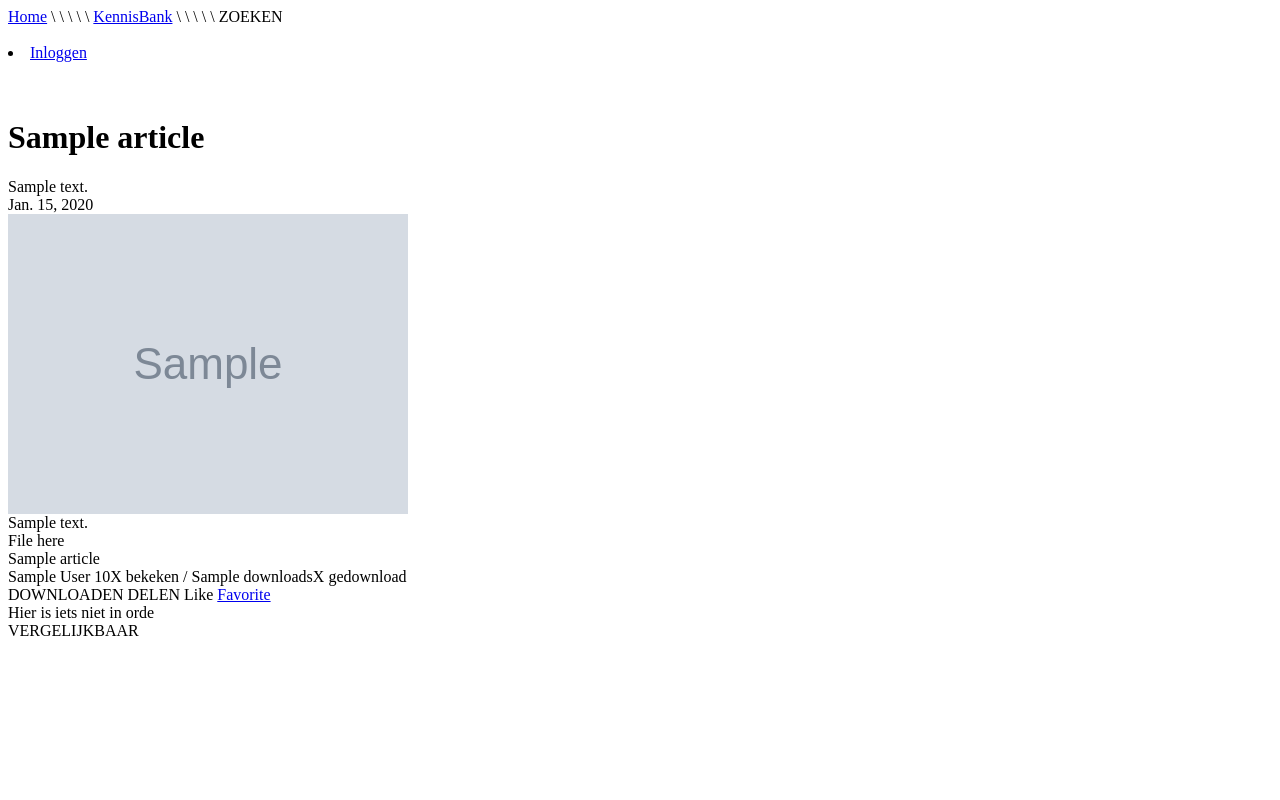
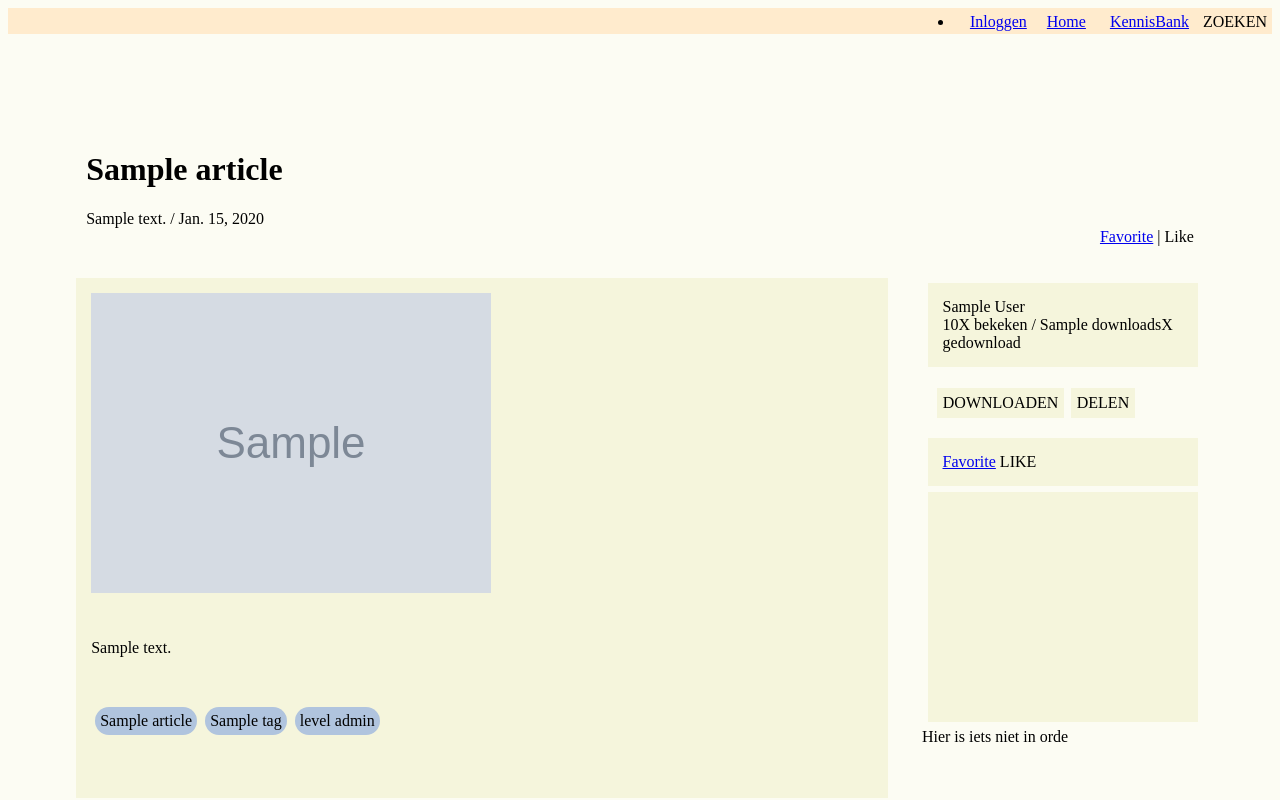
Before and after one commit to Ludicrux/Kennisdeler, a Django app: template apps/templates/articles/article_detail.html in a window 1280 px wide. Run offline with Django 3.2, Linux system fonts and the light colour scheme; the template is opened without the code that fills it: most values are stand-ins (such as "Sample title", 1, 10 or a date in 2020); grey boxes marked "Sample" are stand-in pictures.

Commit message:
added css for article list and detail views

```diff
--- a/apps/templates/articles/article_detail.html
+++ b/apps/templates/articles/article_detail.html
@@ -1,50 +1,102 @@
 {% extends "core/base.html" %}
 
 {% block content %}
+<div class="container">
+    <div class="col-top">
+
+        <div class="edit">
             {% if article_author %}
-            <a href="{{ article.get_absolute_url_edit }}">Bewerk kennis</a><br>
+                <a href="{{ article.get_absolute_url_edit }}">Bewerk kennis</a>
             {% endif %}
             {% if not_public %}
-            KENNIS STAAT OP PRIVÉ <br>
+                KENNIS STAAT OP PRIVÉ
             {% endif %}
+        </div>
+        <div class="kennis-top">
+            <div class="row">
                 <h1>{{ article.title }}</h1>
-    <div>
-        {{ article.short_desc }} <br>
-        {{ article.created|date }} <br>
-        <img src="{{ article.image.url }}">
             </div>
-        {{ article.long_desc }}<br>
-    File here
-    <div>
-
-            {{ article.subject }}
+            <div class="row">
+                {{ article.short_desc }} / {{ article.created|date }} <br>
             </div>
-    <div>
-        {{ article.author }}
-        {{ article.views }}X bekeken / {{ article.downloads }}X gedownload
-    </div>
-    <div>
-        DOWNLOADEN     DELEN
-        Like
+            <div class="row" id="right">
+             <!--Move to views -->
                 {% if article_favorite %}
                     <a href="{% url 'articles:article-favorite' slug=article.slug %}">Unfavorite</a>
                 {% else %}
                     <a href="{% url 'articles:article-favorite' slug=article.slug %}">Favorite</a>
                 {% endif %}
+                | Like
+            </div>
+        </div>
+    </div>
+
+    <div class="col-main" id="left" style="background-color: beige; min-height: 500px;">
+        <div class="main-image">
+            <img src="{{ article.image.url }}">
+        </div>
+        <div class="content">
+            <p>{{ article.long_desc }}</p>
+        </div>
+        <div class="content">
+            <div class="tag-item">
+                {{ article.subject }}
+            </div>
+            {% if article.tags %}
+                {% for tag in article.tags.all %}
+                    <div class="tag-item">
+                        {{ tag }}
+                    </div>
+                {% endfor %}
+            {% endif %}
+            <div class="tag-item">
+                level {{ level }}
+            </div>
+        </div>
+    </div>
+
+    <div class="col-side" id="right">
+        <div class="content" style="background-color:beige; margin:2%;">
+            <div>
+                {{ article.author }}
             </div>
             <div>
+                {{ article.views }}X bekeken / {{ article.downloads }}X gedownload
+            </div>
+        </div>
+        <div class="content" style="columns:2">
+            <div style="float: left; background-color:beige; padding:5%;">
+                DOWNLOADEN
+            </div>
+            <div style="float: left; background-color:beige; padding:5%;">
+                DELEN
+            </div>
+        </div>
+        <div class="content" style="background-color:beige; margin: 2%;">
+        <!--Move to views -->
+            {% if article_favorite %}
+                <a href="{% url 'articles:article-favorite' slug=article.slug %}">Unfavorite</a>
+            {% else %}
+                <a href="{% url 'articles:article-favorite' slug=article.slug %}">Favorite</a>
+            {% endif %}
+            LIKE
+        </div>
+        <div class="content" style="background-color:beige; min-height:200px; margin: 2%;">
             {% if comment_form %}
             STUUR EEN PERSOONLIJK BEDANKJE
             <form action="{% url 'articles:article-comment' slug=article.slug %}" method="post">
                 {% csrf_token %}
                 {{ comment_form.as_p }}
                 <input type="submit" value="Submit">
+            </form>
             {% endif %}
-    </form>
         </div>
             <div>
                 Hier is iets niet in orde
             </div>
-    VERGELIJKBAAR
-
+        </div>
+    </div>
+        <!-- VERGELIJKBAAR -->
+    </div>
+</div>
 {% endblock %}
--- a/apps/templates/core/base.html
+++ b/apps/templates/core/base.html
@@ -1,23 +1,32 @@
+{% load static %}
+
+<head>
+  <link rel="stylesheet" type="text/css" href="{% static 'core/css/styles.css'%}">
+</head>
+<body>
 {% block navbar %}
-
-<a href="{% url 'core:homepage' %}">Home</a> \ \ \ \ \
-<a href="{% url 'articles:article-list' 'nieuw' %}">KennisBank</a> \ \ \ \ \
+    <div class="navbar">
+        <div class="navbaritems">
+            <a href="{% url 'core:homepage' %}">Home</a>
+            <a href="{% url 'articles:article-list' 'nieuw' %}">KennisBank</a>
             {% if user.is_authenticated %}
-     <a href="{% url 'articles:article-create' %}"><b>+</b>TOEVOEGEN</a> \ \ \ \ \
+                <a href="{% url 'articles:article-create' %}"><b>+</b>TOEVOEGEN</a>
             {% endif %}
-ZOEKEN <br><br>
+            ZOEKEN
+        </div>
+        <div class="navbaritems">
             {% if user.is_authenticated %}
-    Ingelogd als: <b>{{ user.get_username }}</b> \ \ \ \ \
-    <a href="{% url 'logout' %}">Uitloggen </a> \ \ \ \ \
-    <a href="{% url 'comments:comment-list' %}">Bedankjes</a><br>
+                Ingelogd als: <b>{{ user.get_username }}
+                <a href="{% url 'logout' %}">Uitloggen </a>
+                <a href="{% url 'comments:comment-list' %}">Bedankjes</a>
             {% else %}
                 <li><a href="{% url 'login' %}">Inloggen</a></li>
             {% endif %}
-<br>
-
-
+        </div>
+    </div>
 <br>
 {% endblock %}
 
 
 {% block content %} {% endblock %}
+</body>
--- /dev/null
+++ b/static/core/css/styles.css
@@ -0,0 +1,111 @@
+div {
+    display: block;
+}
+
+body {
+    background-color: rgb(252, 252, 243);
+}
+
+.col-side {
+    width: 25%;
+    position: relative;
+}
+
+.col-main {
+    width: 72%;
+    position: relative;
+    padding-bottom: 20px;
+}
+
+.tag-item {
+    float: left;
+    margin: 4px;
+    padding: 5px;
+    background-color: lightsteelblue;
+    border-radius: 25px;
+
+}
+
+.col-top {
+    margin-bottom: 40px;
+    padding: 10px;
+}
+
+.container {
+    padding: 5%;
+    margin: 5px;
+}
+
+#left {
+    float: left;
+}
+
+#right {
+    float: right;
+}
+
+#sticky {
+    position: -webkit-sticky;
+    position: sticky;
+}
+
+.navbar {
+    position: -webkit-sticky;
+    position: sticky;
+    background-color: blanchedalmond;
+    top: 0;
+    padding: 5px;
+    height: 2%;
+}
+
+.navbaritems {
+    float: right;
+}
+
+.navbaritems a {
+    padding: 10px;
+}
+
+.kennisbank {
+    padding: 20px;
+}
+
+.filter {
+    padding: 10px;
+    margin: 20px;
+}
+
+.kennisbank-top {
+    margin: 20px;
+    padding: 20px;
+    background-color: bisque;
+}
+
+.sort {
+    background-color: antiquewhite;
+    margin: 20px;
+    padding: 1%;
+    columns: 3;
+}
+.orderby {
+    width: 33%;
+}
+
+.kennisbank-qs {
+    columns: 2;
+    margin: 20px;
+    padding: 10px;
+}
+.kennisbank-qs-item {
+    padding: 10px;
+    margin: 20px;
+}
+
+.main-image {
+    padding: 15px;
+    align-content: center;
+}
+
+.content {
+    padding: 15px;
+}
```
Also changed, not shown: apps/templates/articles/article_list.html (+28 -12 lines), apps/static/__init__.py (deleted). Lines whose indentation alone changed are shown as unchanged.
